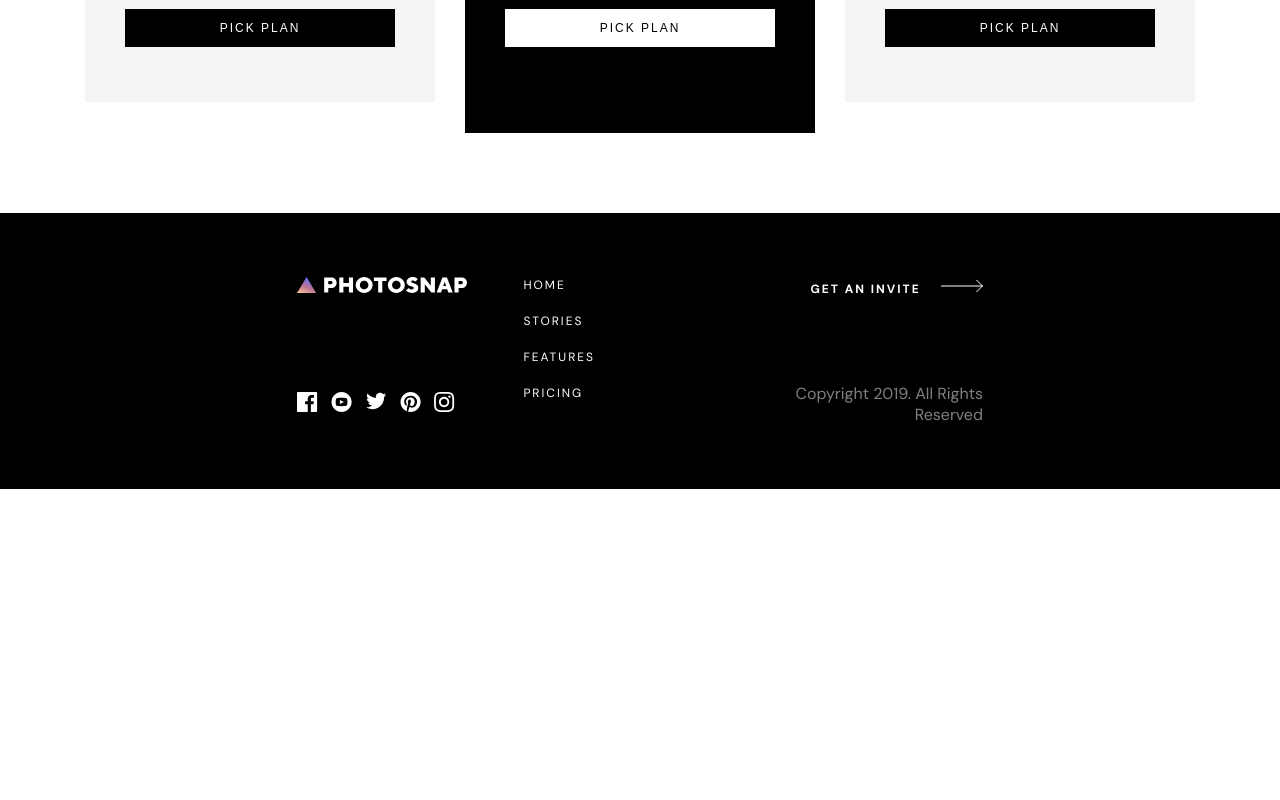
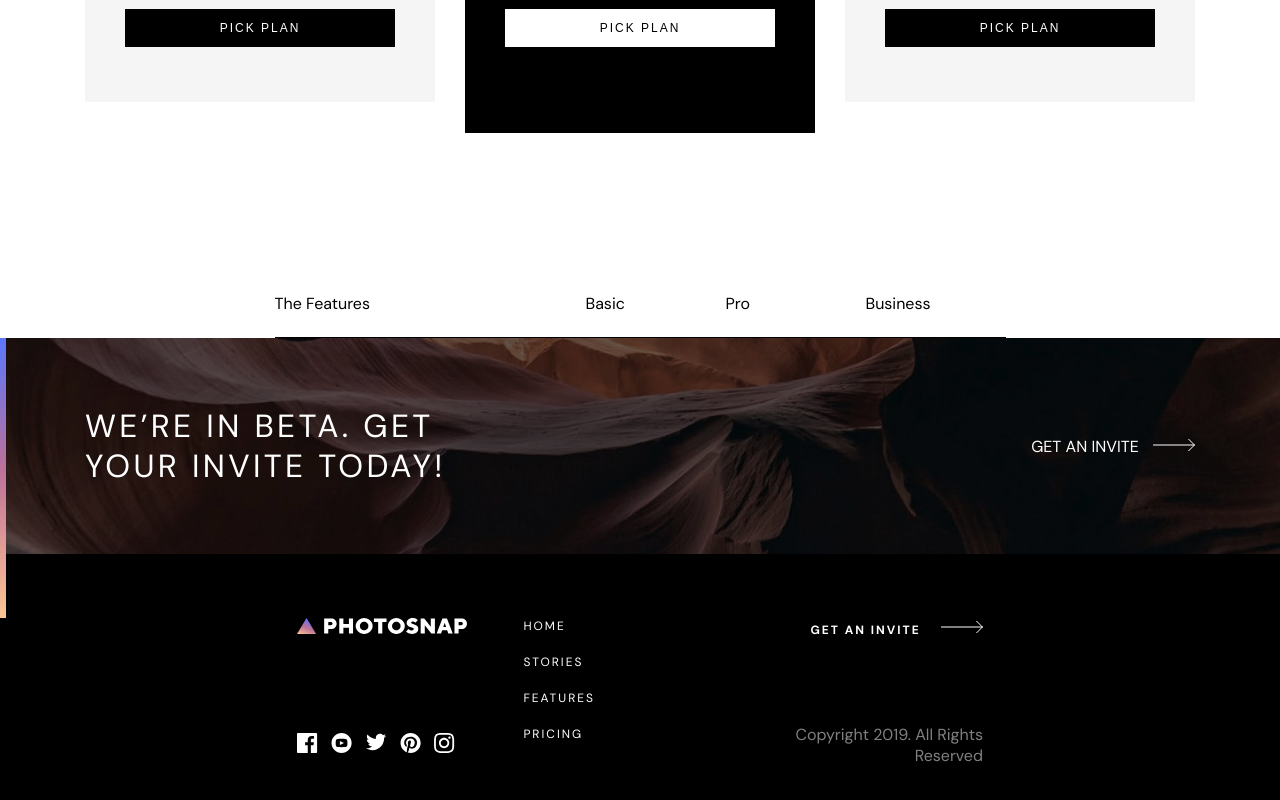
Before and after one commit to MrNicholson85/photosnap, a Vue app: page /pricing in a window 1280 px wide. Shown: the part 1099-1899 px from the top of the page. Before the commit the page ends 1588 px from the top, so only its background shows below. Built offline with nearby package versions, Linux system fonts and the light colour scheme.

Commit message:
compare component wip

```diff
--- /dev/null
+++ b/src/components/compareServices.vue
@@ -0,0 +1,35 @@
+<template>
+    <div class="compareServices">
+        <div class="compareServices__titles">
+            <span>The Features</span>
+            <span>Basic</span>
+            <span>Pro</span>
+            <span>Business</span>
+        </div>
+    </div>
+</template>
+<script>
+export default {
+
+}
+</script>
+<style lang="scss">
+@import '../assets/styles/variable.scss';
+
+.compareServices {
+    width: $mobile;
+    margin: 0 auto;
+    padding-top: 80px;
+
+    @media(min-width: $tablet) {
+        width: 731px;
+    }
+
+    &__titles {
+        display: grid;
+        grid-template-columns: auto 140px 140px 140px;
+        border-bottom: $pureBlack 1px solid;
+        padding-bottom: 23px;
+    }
+}
+</style>
--- a/src/views/Pricing.vue
+++ b/src/views/Pricing.vue
@@ -15,16 +15,22 @@
       </template>
     </internalHero>
     <pricingTable/>
+    <CompareServices/>
+    <ctaBanner/>
   </div>
 </template>
 
 <script>
 import internalHero from '@/components/Hero.vue';
 import pricingTable from '@/components/PricingTier.vue';
+import compareServices from '@/components/compareServices.vue';
+import ctaBanner from '@/components/ctaBanner.vue';
+
 import heroImage from '../assets/images/pricing-hero.jpg';
+import CompareServices from '../components/compareServices.vue';
 
   export default {
-    components: {internalHero, pricingTable},
+    components: { internalHero, pricingTable, ctaBanner, compareServices, CompareServices },
     data() {
       return {
         heroImage
```
